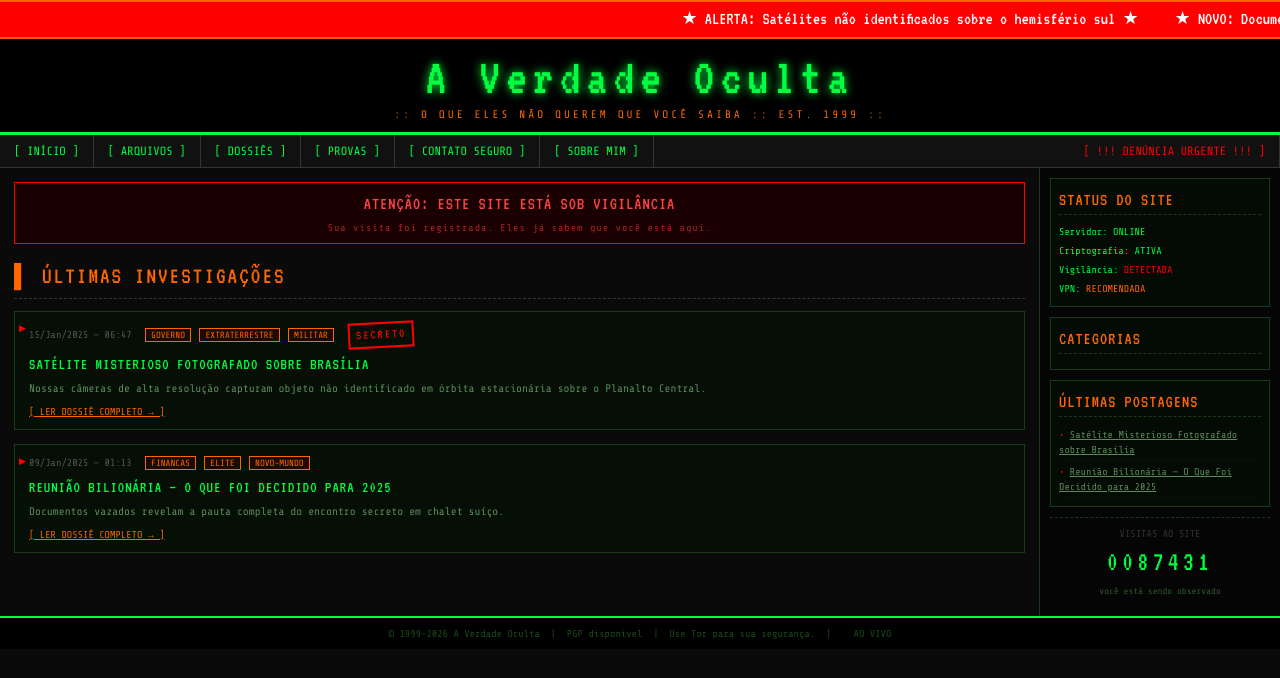
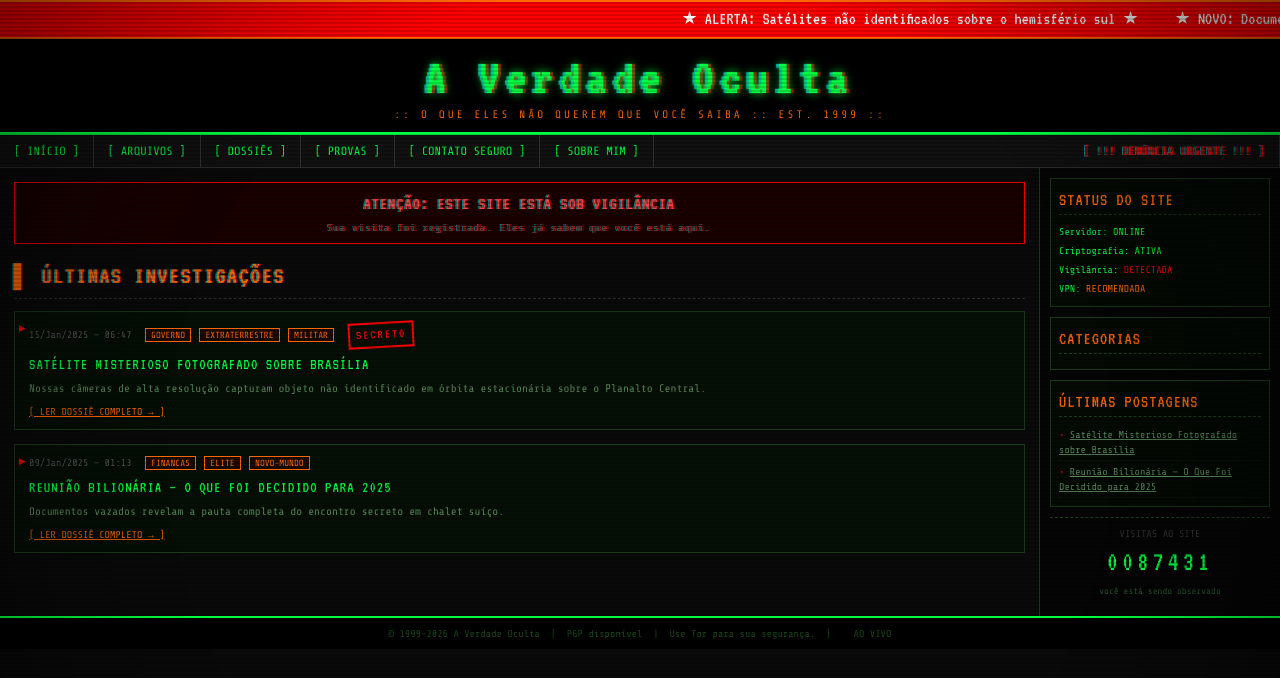
Before and after one commit to bruno-rpg-emerick/emerick-site-rpg, a Jekyll site: the page built from index.html, in a window 1280 px wide. Shown: the top 678 px of the page. Built offline with Jekyll 4.4.1, drawn with Linux system fonts in a browser that asks for light colours.

Commit message:
Filtro CRT

```diff
--- a/assets/css/style.css
+++ b/assets/css/style.css
@@ -141,3 +141,70 @@ a:hover { color: #ff6600; }
   .site-title { font-size: 36px; }
   .nav-bar a.urgent { margin-left: 0; }
 }
+
+/* =========================================
+   FILTRO CRT - EFEITO MONITOR DE TUBO
+   ========================================= */
+
+/* 1. Scanlines (Linhas horizontais de varredura) */
+body::before {
+  content: "";
+  position: fixed;
+  top: 0;
+  left: 0;
+  width: 100vw;
+  height: 100vh;
+  /* Cria as listras escuras horizontais */
+  background: linear-gradient(
+    to bottom,
+    rgba(255, 255, 255, 0),
+    rgba(255, 255, 255, 0) 50%,
+    rgba(0, 0, 0, 0.15) 50%,
+    rgba(0, 0, 0, 0.15)
+  );
+  background-size: 100% 4px; /* Ajuste a grossura da linha aqui (2px a 4px fica bom) */
+  z-index: 999;
+  pointer-events: none; /* Essencial: permite clicar nos botões e links por baixo da camada */
+}
+
+/* 2. Vinheta (Bordas escuras) e Flicker (Tremor de tela) */
+body::after {
+  content: "";
+  position: fixed;
+  top: 0;
+  left: 0;
+  width: 100vw;
+  height: 100vh;
+  /* Cria uma sombra circular nas bordas da tela */
+  background: radial-gradient(circle, rgba(0,0,0,0) 60%, rgba(0,0,0,0.5) 100%);
+  z-index: 1000;
+  pointer-events: none;
+  animation: crt-flicker 0.15s infinite;
+}
+
+/* Animação para a tela "piscar" muito sutilmente */
+@keyframes crt-flicker {
+  0%   { opacity: 0.95; }
+  50%  { opacity: 0.88; }
+  100% { opacity: 0.95; }
+}
+
+/* 3. Aberração Cromática (Efeito 3D nas letras) */
+/* Substitua a classe .site-title existente por esta para adicionar o efeito vermelho/azul */
+.site-title {
+  font-family: 'VT323', monospace;
+  font-size: 52px;
+  color: #00ff41;
+  letter-spacing: 6px;
+  line-height: 1;
+  /* Combina o neon original com o desfoque de lente vermelho e ciano */
+  text-shadow:
+    0 0 10px #00ff41,
+    3px 0px 1px rgba(255,0,0,0.7),
+    -3px 0px 1px rgba(0,255,255,0.7);
+}
+
+/* Aplicando uma versão mais leve da aberração cromática em outros alertas */
+.alert-box, .section-header, .urgent {
+  text-shadow: 1.5px 0px 0px rgba(255,0,0,0.5), -1.5px 0px 0px rgba(0,255,255,0.5);
+}
```
